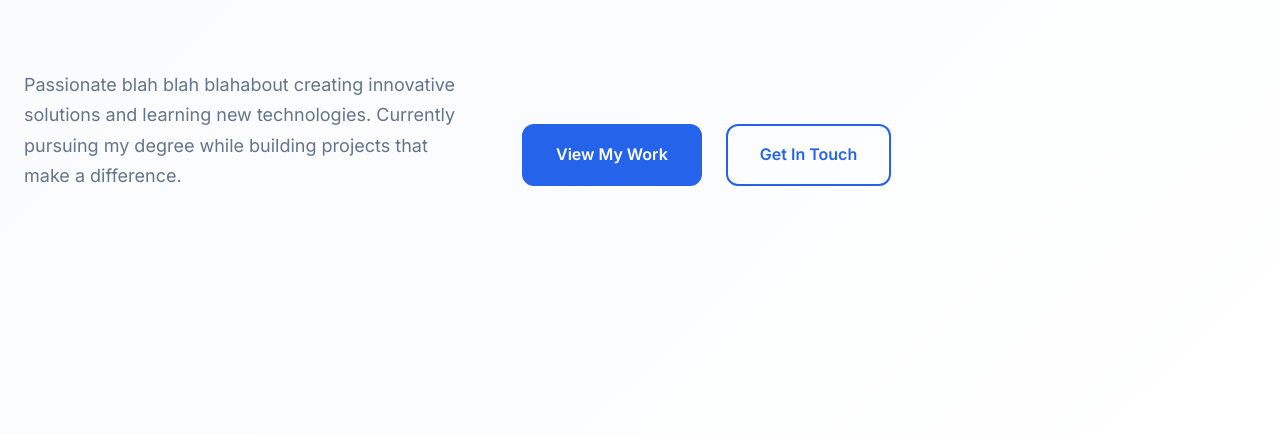
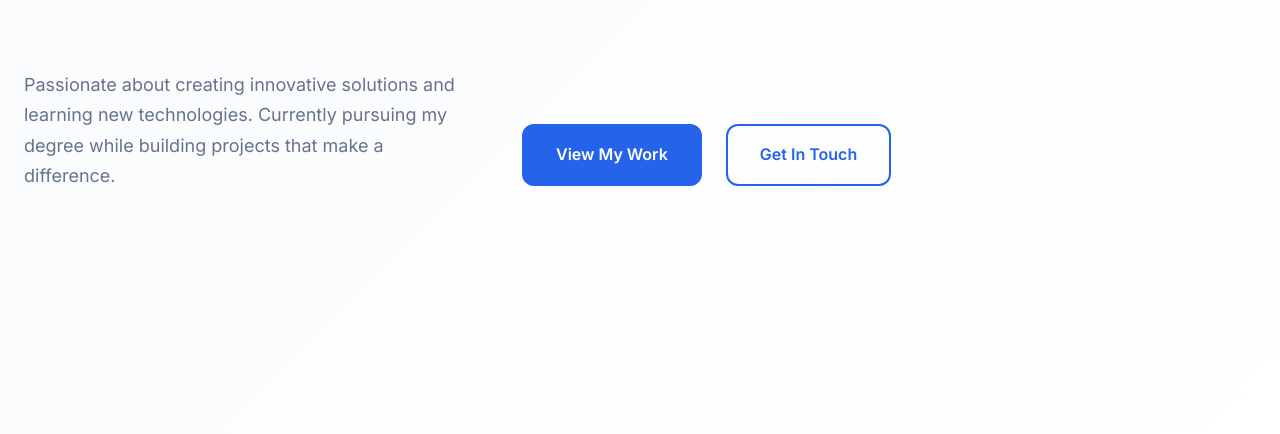
Before and after one commit to ri64-sudo/portfolio, a plain HTML site: page index.html in a window 1280 px wide. Shown: the part 366-800 px from the top of the page. Drawn offline with Linux system fonts and the light colour scheme.

Commit message:
fixed some text

```diff
--- a/index.html
+++ b/index.html
@@ -50,7 +50,7 @@
                 <h1 class="hero-title">Hi, I'm <span class="highlight">Your Name</span></h1>
                 <p class="hero-subtitle">Computer Science Student & Aspiring Developer</p>
                 <p class="hero-description">
-                    Passionate blah blah blahabout creating innovative solutions and learning new technologies.
+                    Passionate about creating innovative solutions and learning new technologies.
                     Currently pursuing my degree while building projects that make a difference.
                 </p>
                 <div class="hero-buttons">
```
